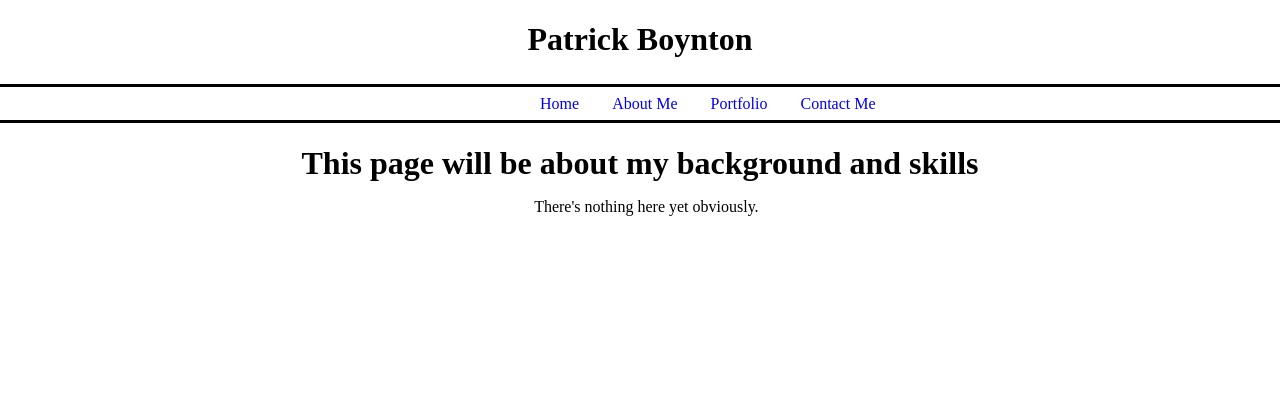
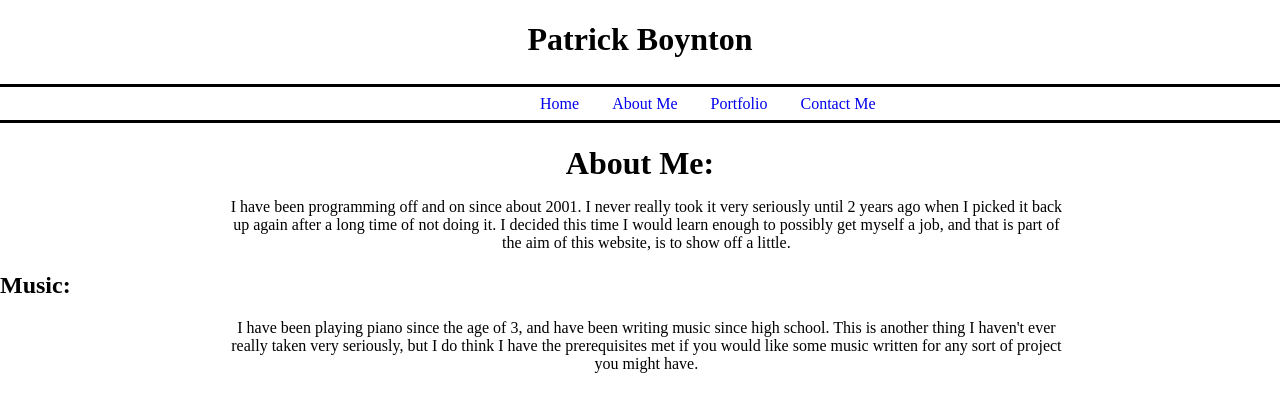
Before and after one commit to PatrickBoyn/PersonalSite, a Django app: page /about/ in a window 1280 px wide. Shown: the top 412 px of the page. Run offline with Django 3.2, Linux system fonts and the light colour scheme.

Commit message:
Fleshed out the about me page a bit.

```diff
--- a/personal/templates/about.html
+++ b/personal/templates/about.html
@@ -3,6 +3,14 @@
     <title>About Me</title>
     {% endblock %}
     {% block body_block %}
-    <h1>This page will be about my background and skills</h1>
-    <p>There's nothing here yet obviously. </p>
+    <h1>About Me: </h1>
+    <p>I have been programming off and on since about 2001.
+       I never really took it very seriously until 2 years ago when I picked it back up again
+       after a long time of not doing it. I decided this time I would learn enough to possibly
+       get myself a job, and that is part of the aim of this website, is to show off a little.</p>
+
+        <h2>Music: </h2>
+        <p>I have been playing piano since the age of 3, and have been writing music since high school.
+           This is another thing I haven't ever really taken very seriously, but I do think I have the prerequisites
+           met if you would like some music written for any sort of project you might have.</p>
     {% endblock %}
```
